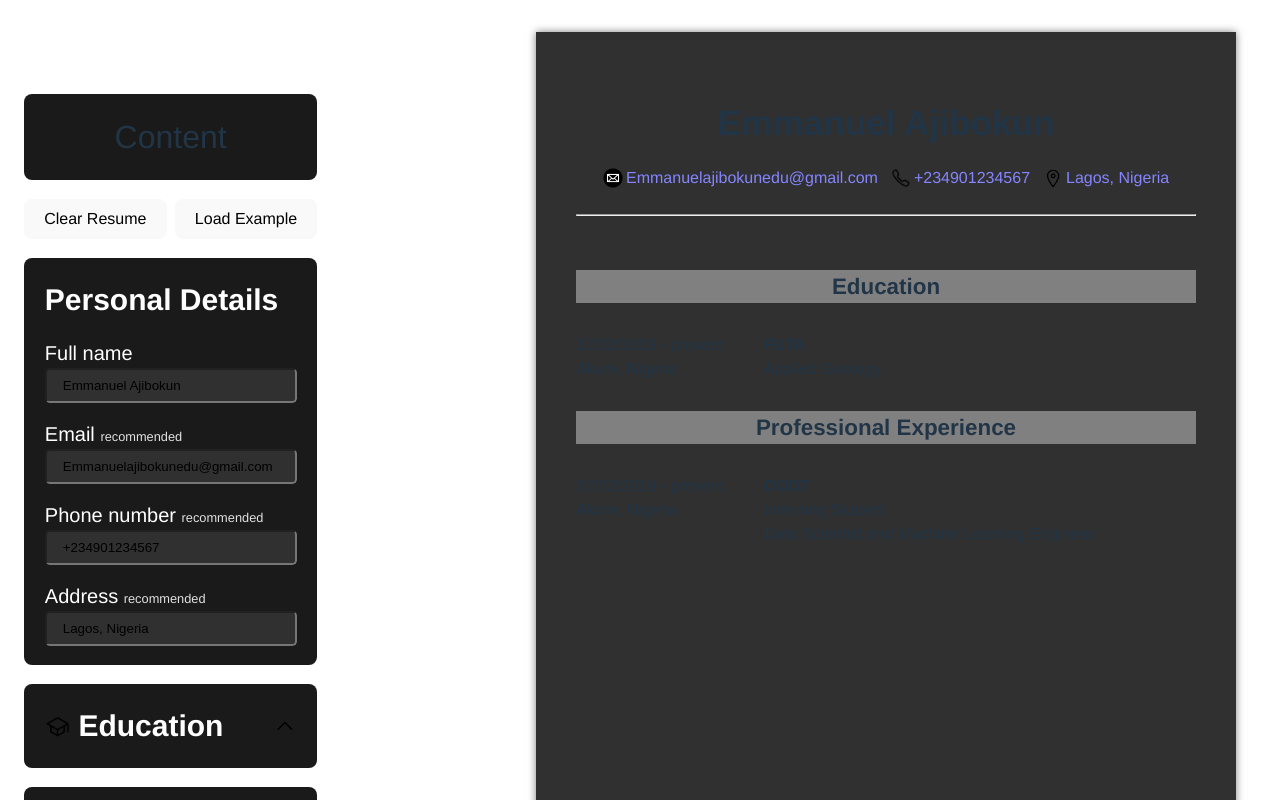
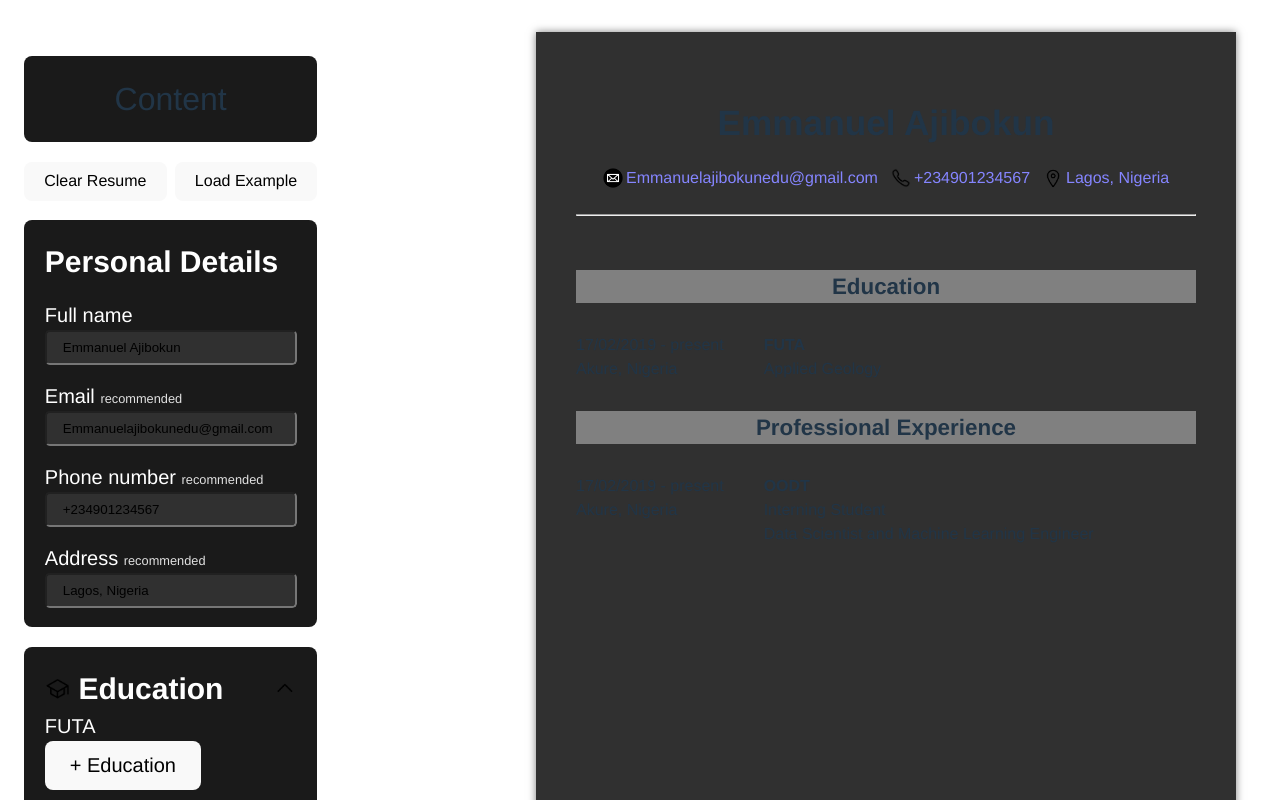
Before and after one commit to EmmanuelAjibokun/cv-application, a React (Vite) app: page / in a window 1280 px wide. Shown: the top 800 px of the page. Built offline with nearby package versions, Linux system fonts and the light colour scheme.

Commit message:
create capsule for education input, display state changes based on click action

```diff
--- a/src/components/Cancel.jsx
+++ b/src/components/Cancel.jsx
@@ -1,3 +1,3 @@
-export default function Cancel () {
-  return <button>Cancel</button>
+export default function Cancel ({display}) {
+  return <button onClick={() => display.setDisplay(false)}>Cancel</button>
 }
--- /dev/null
+++ b/src/components/education/Capsule.jsx
@@ -0,0 +1,13 @@
+import { useState } from "react"
+import NewEducation from "./NewEducation"
+
+export default function Capsule({val, setVal}) {
+  const [display, setDisplay] = useState(false)
+
+  return (
+    <div>
+      <span className="school-name" onClick={() => setDisplay(true)}>FUTA</span>
+      {display && <NewEducation val={val} setVal={setVal} display={{display, setDisplay}} />}
+    </div>
+  )
+}
--- a/src/components/education/Education.jsx
+++ b/src/components/education/Education.jsx
@@ -2,6 +2,7 @@ import NewEducation from "./NewEducation"
 import education from '../../assets/education.png'
 import caret from '../../assets/caret.png'
 import './education.css'
+import EducationList from "./EducationList"
 
 import { useState } from "react"
 // import {CSSTransition} from "react-transition-group"
@@ -23,6 +24,7 @@ export default function Education({val, setVal}) {
         <h2>Education</h2>
         <img src={caret} alt="caret dropdown icon" className="caret" style={style} />
       </div>
+      <EducationList val={val} setVal={setVal} />
       {isActive && <NewEducation val={val} setVal={setVal} />}
     </div>
   )
--- /dev/null
+++ b/src/components/education/EducationList.jsx
@@ -0,0 +1,10 @@
+import Capsule from "./capsule"
+
+export default function EducationList({val, setVal}) {
+  return (
+    <div>
+      <Capsule val={val} setVal={setVal} />
+      <button className="add-btn">+ Education</button>
+    </div>
+  )
+}
--- a/src/components/education/NewEducation.jsx
+++ b/src/components/education/NewEducation.jsx
@@ -4,7 +4,7 @@ import Save from "../Save"
 import Delete from "../Delete"
 import Cancel from "../Cancel"
 
-export default function NewEducation({ val, setVal}) {
+export default function NewEducation({ val, setVal, display}) {
   return (
     <form action="#">
       <div className="user-details">
@@ -52,7 +52,7 @@ export default function NewEducation({ val, setVal}) {
 
         <div className="buttons">
           <Delete />
-          <Cancel />
+          <Cancel display={display} />
           <Save />
         </div>
       </div>
```
